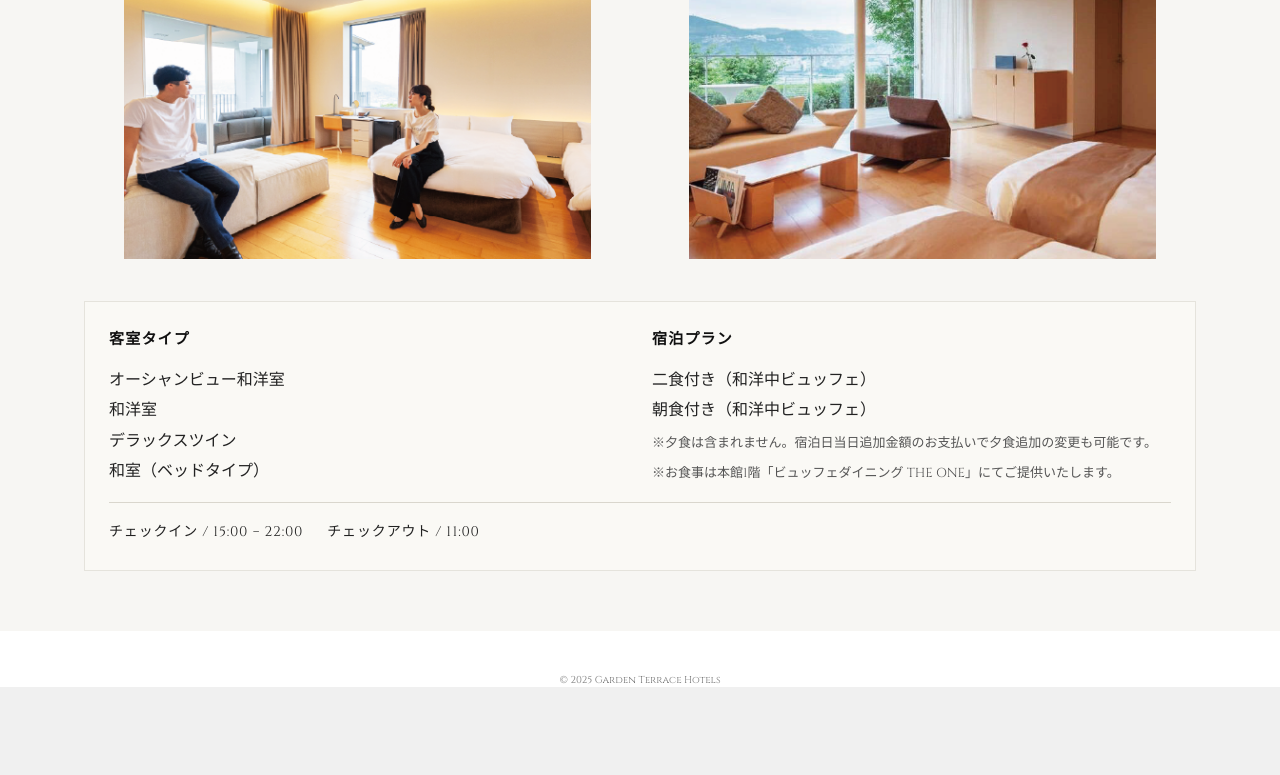
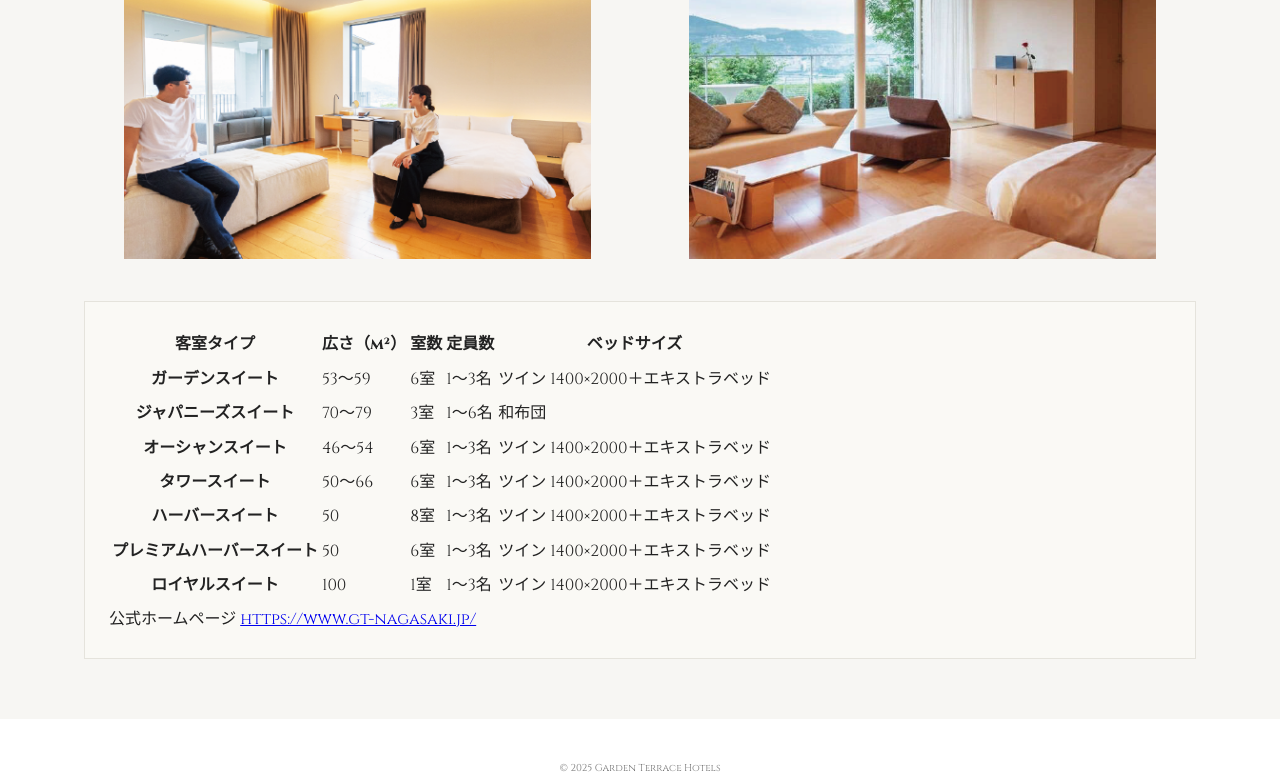
Before and after one commit to syu5687/gt-hotels, a PHP site: page /gtn.php in a window 1280 px wide. Shown: the part 5138-5913 px from the top of the page. Before the commit the page ends 5825 px from the top, so only its background shows below. Run offline with PHP 8.4, Linux system fonts and the light colour scheme.

Commit message:
Update gtn.php

```diff
--- a/gtn.php
+++ b/gtn.php
@@ -187,32 +187,75 @@ require __DIR__ . '/partials/header.php';
 		<figure class="duo"><img src="<?= asset('/_assets/images/gtn/sec4-3.webp') ?>" alt=""></figure>
 	  </div>
 
-	  <!-- 下段：ボックス -->
-	  <div class="stay-info">
-		<div class="stay-box">
-		  <div class="stay-col">
-			<h4>客室タイプ</h4>
-			<ul>
-			  <li>オーシャンビュー和洋室</li>
-			  <li>和洋室</li>
-			  <li>デラックスツイン</li>
-			  <li>和室（ベッドタイプ）</li>
-			</ul>
-		  </div>
-		  <div class="stay-col">
-			<h4>宿泊プラン</h4>
-			<ul>
-			  <li>二食付き（和洋中ビュッフェ）</li>
-			  <li>朝食付き（和洋中ビュッフェ）</li>
-			</ul>
-			<p class="note">※夕食は含まれません。宿泊日当日追加金額のお支払いで夕食追加の変更も可能です。</p>
-			<p class="note">※お食事は本館1階「ビュッフェダイニング THE ONE」にてご提供いたします。</p>
-		  </div>
-		</div>
+	  <!-- 下段：Bの内容（一覧表＋公式リンク） -->
+	  <div class="stay-info stay-specs">
+		<table class="spec-table" aria-label="客室仕様一覧">
+		  <thead>
+			<tr>
+			  <th scope="col">客室タイプ</th>
+			  <th scope="col">広さ（m²）</th>
+			  <th scope="col">室数</th>
+			  <th scope="col">定員数</th>
+			  <th scope="col">ベッドサイズ</th>
+			</tr>
+		  </thead>
+		  <tbody>
+			<tr>
+			  <th scope="row">ガーデンスイート</th>
+			  <td>53〜59</td>
+			  <td>6室</td>
+			  <td>1〜3名</td>
+			  <td>ツイン 1400×2000＋エキストラベッド</td>
+			</tr>
+			<tr>
+			  <th scope="row">ジャパニーズスイート</th>
+			  <td>70〜79</td>
+			  <td>3室</td>
+			  <td>1〜6名</td>
+			  <td>和布団</td>
+			</tr>
+			<tr>
+			  <th scope="row">オーシャンスイート</th>
+			  <td>46〜54</td>
+			  <td>6室</td>
+			  <td>1〜3名</td>
+			  <td>ツイン 1400×2000＋エキストラベッド</td>
+			</tr>
+			<tr>
+			  <th scope="row">タワースイート</th>
+			  <td>50〜66</td>
+			  <td>6室</td>
+			  <td>1〜3名</td>
+			  <td>ツイン 1400×2000＋エキストラベッド</td>
+			</tr>
+			<tr>
+			  <th scope="row">ハーバースイート</th>
+			  <td>50</td>
+			  <td>8室</td>
+			  <td>1〜3名</td>
+			  <td>ツイン 1400×2000＋エキストラベッド</td>
+			</tr>
+			<tr>
+			  <th scope="row">プレミアムハーバースイート</th>
+			  <td>50</td>
+			  <td>6室</td>
+			  <td>1〜3名</td>
+			  <td>ツイン 1400×2000＋エキストラベッド</td>
+			</tr>
+			<tr>
+			  <th scope="row">ロイヤルスイート</th>
+			  <td>100</td>
+			  <td>1室</td>
+			  <td>1〜3名</td>
+			  <td>ツイン 1400×2000＋エキストラベッド</td>
+			</tr>
+		  </tbody>
+		</table>
 
-		<div class="stay-bottom">
-		  <span>チェックイン / 15:00 − 22:00</span>
-		  <span>チェックアウト / 11:00</span>
+		<div class="spec-footer">
+		  <span class="dot" aria-hidden="true"></span>
+		  <span class="label">公式ホームページ</span>
+		  <a class="official-link" href="https://www.gt-nagasaki.jp/" target="_blank" rel="noopener">https://www.gt-nagasaki.jp/</a>
 		</div>
 	  </div>
 
```
